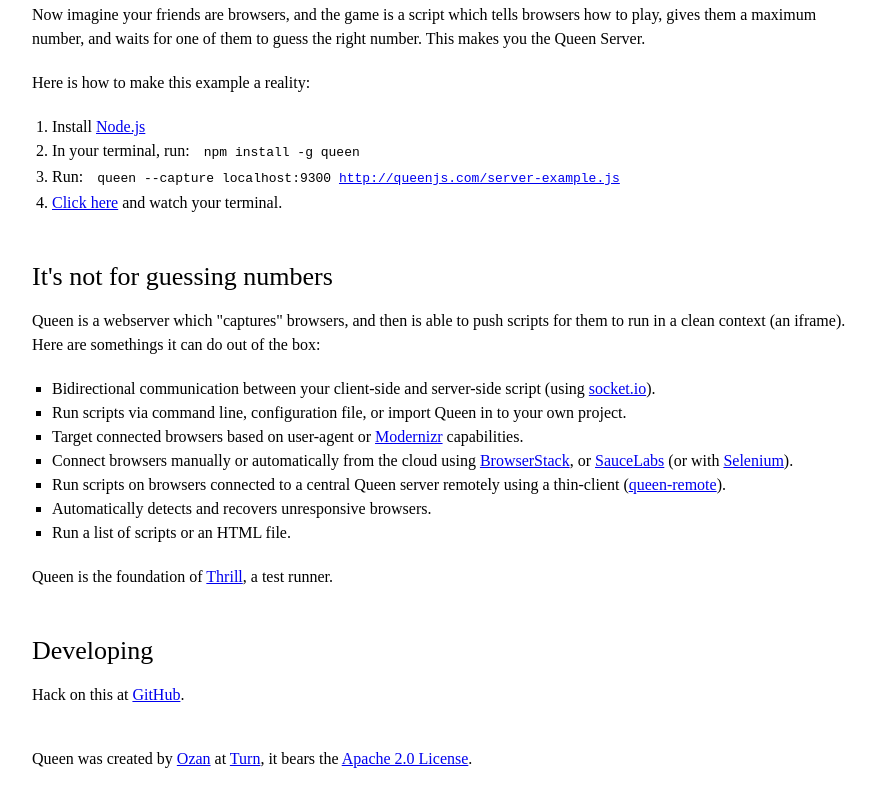
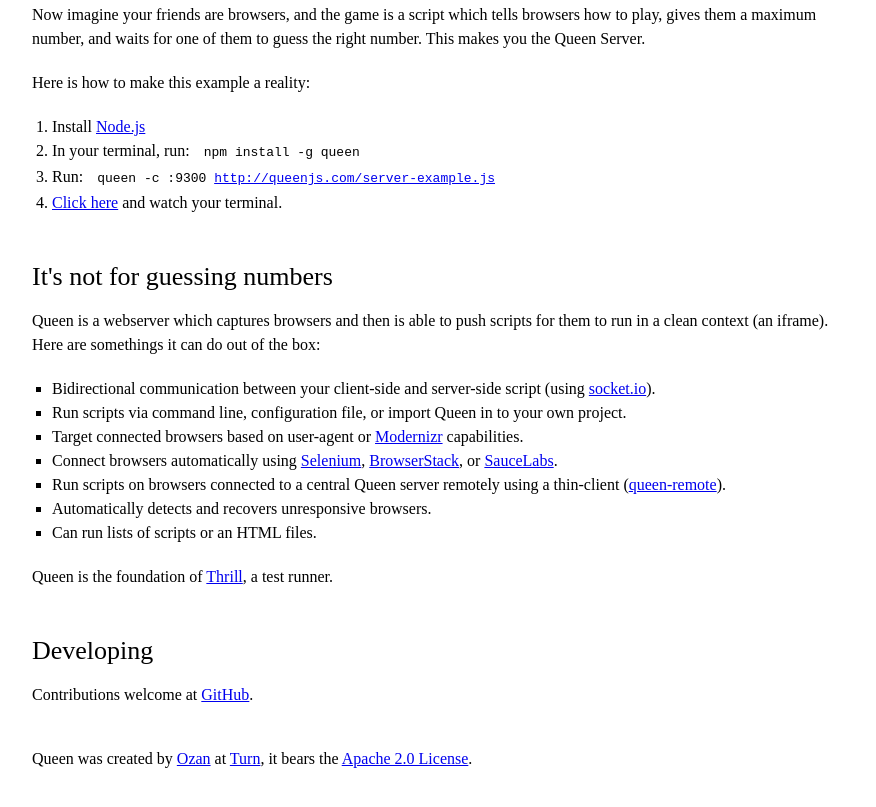
Before and after one commit to unsetbit/queen, a plain HTML site: page index.html in a window 1280 px wide. Shown: the part 657-1464 px from the top of the page, without its empty margins (38-914 px from the left). Drawn offline with Linux system fonts and the light colour scheme; a web font is replaced by a local one.

Commit message:
Refactoring
Signed-off-by: Ozan Turgut <ozanturgut@gmail.com>

```diff
--- a/index.html
+++ b/index.html
@@ -88,31 +88,31 @@
           <ol>
             <li>Install <a href="http://nodejs.org/">Node.js</a></li>
             <li>In your terminal, run: <pre>npm install -g queen</pre></li>
-            <li>Run: <pre>queen --capture localhost:9300 <a href="http://queenjs.com/server-example.js">http://queenjs.com/server-example.js</a></pre></li>
+            <li>Run: <pre>queen -c :9300 <a href="http://queenjs.com/server-example.js">http://queenjs.com/server-example.js</a></pre></li>
             <li><a href="http://localhost:9300/capture.html" target="_blank">Click here</a> and watch your terminal.</li>
           </ol>
         <p>
 
         <h3>It's not for guessing numbers</h3>
         <p>
-          Queen is a webserver which "captures" browsers, and then is able to push scripts for them to run in a clean context
+          Queen is a webserver which captures browsers and then is able to push scripts for them to run in a clean context
           (an iframe). Here are somethings it can do out of the box:
 
           <ul>
             <li>Bidirectional communication between your client-side and server-side script (using <a href="http://socket.io/">socket.io</a>).</li>
             <li>Run scripts via command line, configuration file, or import Queen in to your own project.</li>
             <li>Target connected browsers based on user-agent or <a href="http://modernizr.com/">Modernizr</a> capabilities.</li>
-            <li>Connect browsers manually or automatically from the cloud using <a href="http://www.browserstack.com">BrowserStack</a>, or <a href="https://saucelabs.com/">SauceLabs</a> (or with <a href="http://seleniumhq.org/">Selenium</a>).</li>
+            <li>Connect browsers automatically using <a href="http://seleniumhq.org/">Selenium</a>, <a href="http://www.browserstack.com">BrowserStack</a>, or <a href="https://saucelabs.com/">SauceLabs</a>.</li>
             <li>Run scripts on browsers connected to a central Queen server remotely using a thin-client (<a href="https://github.com/ozanturgut/queen-remote">queen-remote</a>).</li>
             <li>Automatically detects and recovers unresponsive browsers.</li>
-            <li>Run a list of scripts or an HTML file.</li>
+            <li>Can run lists of scripts or an HTML files.</li>
           </ul>
         </p>
 
         <p>Queen is the foundation of <a href="http://thrilljs.com">Thrill</a>, a test runner.
 
         <h3>Developing</h3>
-        <p>Hack on this at <a href="https://github.com/ozanturgut/queen">GitHub</a>.</p>
+        <p>Contributions welcome at <a href="https://github.com/ozanturgut/queen">GitHub</a>.</p>
         <div id="credit">
           Queen was created by <a href="https://github.com/ozanturgut">Ozan</a> at <a href="http://www.turn.com/platform">Turn</a>,
           it bears the <a href="https://github.com/ozanturgut/queen/blob/master/LICENSE-APACHE2">Apache 2.0 License</a>.
```
